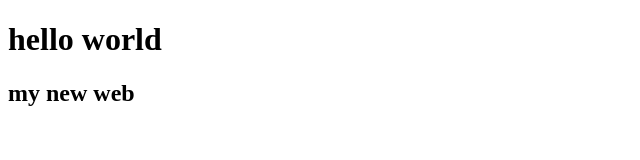
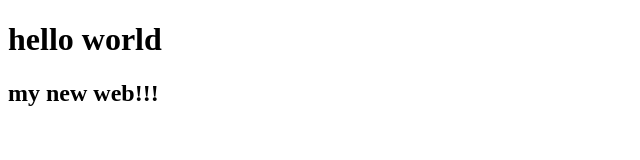
Before and after one commit to OriShmueli/demo-repo3, a plain HTML site: page index.html in a window 1280 px wide. Shown: the full height of the page, 0-640 px from the left. Drawn offline with Linux system fonts and the light colour scheme.

Commit message:
new text

```diff
--- a/index.html
+++ b/index.html
@@ -8,6 +8,6 @@
 </head>
 <body>
     <h1>hello world</h1>
-    <h2>my new web</h2>
+    <h2>my new web!!!</h2>
 </body>
 </html>
```
